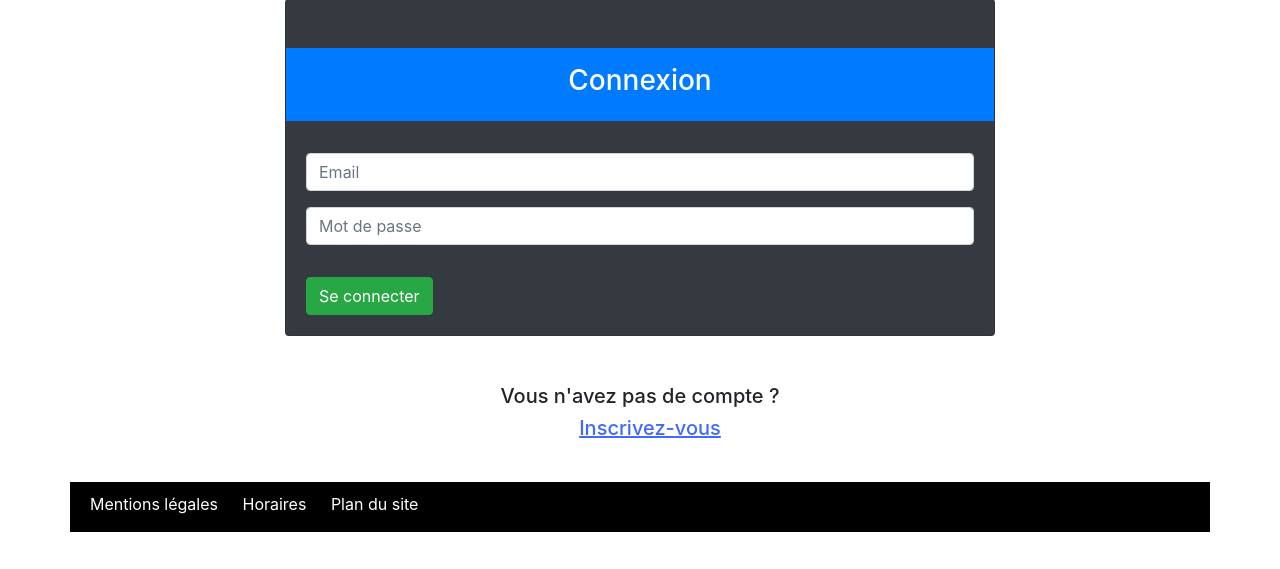
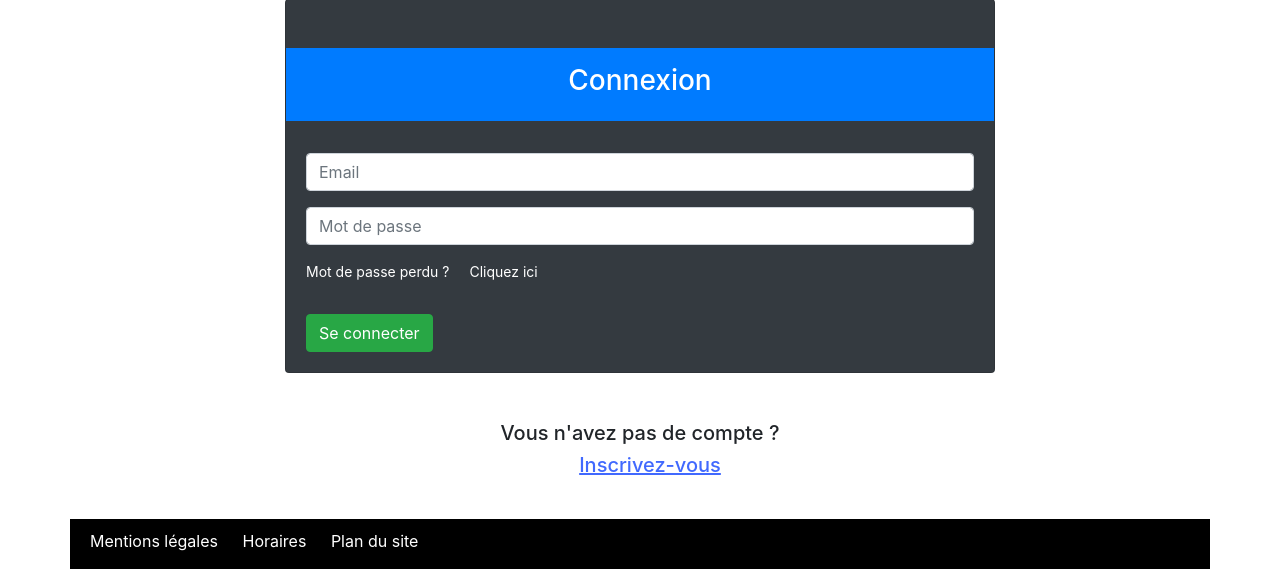
Before and after one commit to kro0580/PROJET_JARDITOU, a PHP site: page / in a window 1280 px wide. Shown: the part 464-1033 px from the top of the page. Before the commit the page ends 996 px from the top, so only its background shows below. Run offline with PHP 8.4, Linux system fonts and the light colour scheme.

Commit message:
MIse à jour 7

```diff
--- a/index.php
+++ b/index.php
@@ -39,6 +39,7 @@ include("entete.php");
 
                                 <input type="text" name="mail" placeholder="Email" class="form-control mb-3">
                                 <input type="password" name="mot_de_passe" placeholder="Mot de passe" class="form-control mb-3">
+                                <p style= "color: white; font-size: 14px">Mot de passe perdu ?<a href="#">Cliquez ici</a></p>
                                 <button class="btn btn-success mt-3" name="login">Se connecter</button>
 
                             </form>
```
